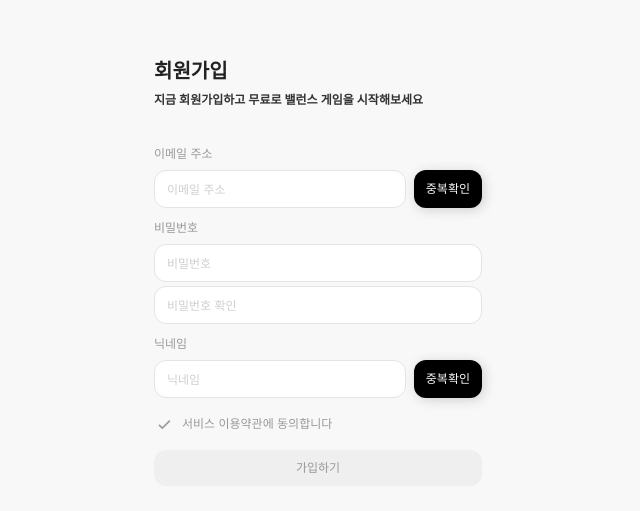
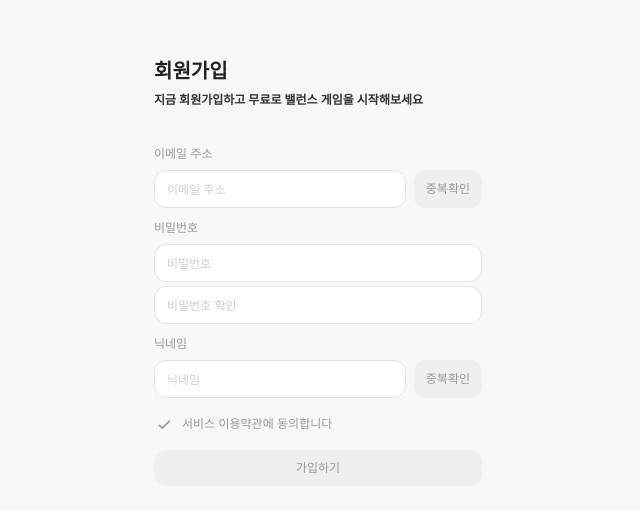
Before and after one commit to balance-chat/balance-chat-fe, a React (Vite) app: page /join in a window 1280 px wide. Shown: the part 129-640 px from the top of the page, without its empty margins (322-962 px from the left). Built offline with nearby package versions, Linux system fonts and the light colour scheme; a web font is replaced by a local one.

Commit message:
feat: add check duplicated button validation

```diff
--- a/src/components/features/join/JoinForm/JoinForm.tsx
+++ b/src/components/features/join/JoinForm/JoinForm.tsx
@@ -13,11 +13,15 @@
   const {
     handleSubmit,
     register,
+    watch,
     formState: { errors, isValid },
   } = useForm<JoinFormData>({
     mode: 'onTouched',
     resolver: yupResolver(joinSchema),
   });
+
+  const emailValue = watch('email');
+  const nicknameValue = watch('nickname');
 
   const onClickPolicy = () => {
     setIsAgree((prev) => !prev);
@@ -34,7 +38,7 @@
           type="email"
           placeholder="이메일 주소"
           isValidInput={!errors.email}
-          isValidBtn={!errors.email}
+          isValidBtn={!errors.email && !!emailValue}
           {...register('email')}
         />
         {errors.email && (
@@ -68,7 +72,7 @@
           type="text"
           placeholder="닉네임"
           isValidInput={!errors.nickname}
-          isValidBtn={!errors.nickname}
+          isValidBtn={!errors.nickname && !!nicknameValue}
           {...register('nickname')}
         />
         {errors.nickname && (
```
